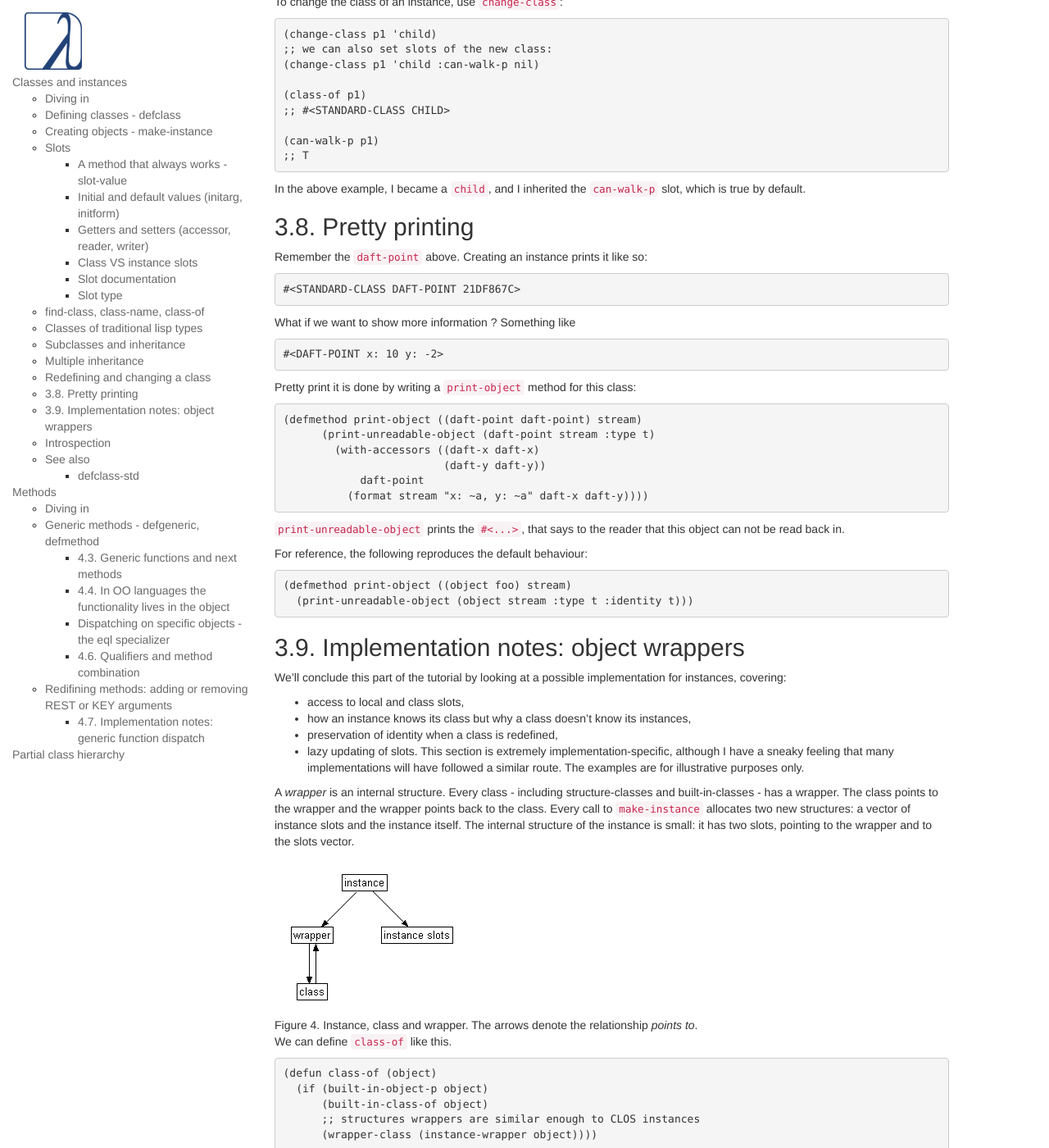
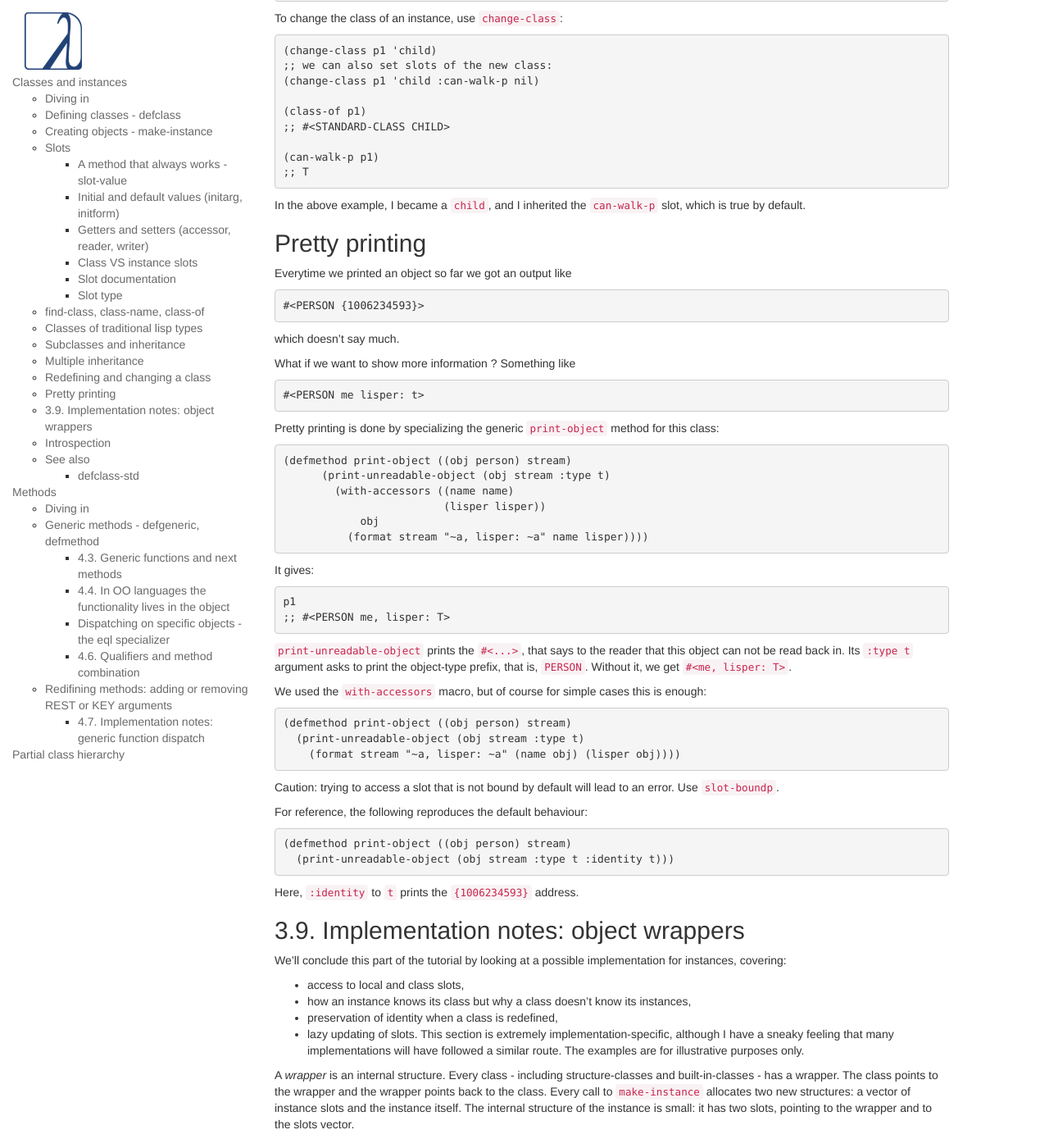
Before and after one commit to LispCookbook/cl-cookbook, a Jekyll site: the page built from clos.md, in a window 1280 px wide and 1400 px high, scrolled down 9565 px. Shown: the whole window at 82% size. Built offline with Jekyll 4.4.1, drawn with Linux system fonts in a browser that asks for light colours; some of the changed text lies outside the part shown.

Commit message:
clos pretty printing++
building on the section I added recently.

```diff
--- a/clos.md
+++ b/clos.md
@@ -567,7 +567,7 @@ takes the place of the old definition, the existing class object is
 updated, and **all instances of the class** (and, recursively, its
 subclasses) **are updated to reflect the new definition**. You don't
 have to recompile anything other than the new `defclass`, nor to
-invalidate any of your objects.
+invalidate any of your objects. Think about it for a second: this is awesome !
 
 For example, with our `person` class:
 
@@ -616,7 +616,7 @@ Changing, adding, removing slots,...
     :accessor age)))
 
 (age p1)
-;; => slot unbound. This is different from "slot missing":
+;; => slot unbound error. This is different from "slot missing":
 
 (slot-value p1 'bwarf)
 ;; => "the slot bwarf is missing from the object #<person…>"
@@ -651,36 +651,61 @@ To change the class of an instance, use `change-class`:
 In the above example, I became a `child`, and I inherited the `can-walk-p` slot, which is true by default.
 
 
-## 3.8. Pretty printing
-
-Remember the `daft-point` above. Creating an instance prints it like so:
-
-    #<STANDARD-CLASS DAFT-POINT 21DF867C>
+## Pretty printing
+
+Everytime we printed an object so far we got an output like
+
+    #<PERSON {1006234593}>
+
+which doesn't say much.
 
 What if we want to show more information ? Something like
 
-    #<DAFT-POINT x: 10 y: -2>
-
-Pretty print it is done by writing a `print-object` method for this class:
-
-~~~lisp
-(defmethod print-object ((daft-point daft-point) stream)
-      (print-unreadable-object (daft-point stream :type t)
-        (with-accessors ((daft-x daft-x)
-                         (daft-y daft-y))
-            daft-point
-          (format stream "x: ~a, y: ~a" daft-x daft-y))))
+    #<PERSON me lisper: t>
+
+Pretty printing is done by specializing the generic `print-object` method for this class:
+
+~~~lisp
+(defmethod print-object ((obj person) stream)
+      (print-unreadable-object (obj stream :type t)
+        (with-accessors ((name name)
+                         (lisper lisper))
+            obj
+          (format stream "~a, lisper: ~a" name lisper))))
+~~~
+
+It gives:
+
+~~~lisp
+p1
+;; #<PERSON me, lisper: T>
 ~~~
 
 `print-unreadable-object` prints the `#<...>`, that says to the reader
-that this object can not be read back in.
+that this object can not be read back in. Its `:type t` argument asks
+to print the object-type prefix, that is, `PERSON`. Without it, we get
+`#<me, lisper: T>`.
+
+We used the `with-accessors` macro, but of course for simple cases this is enough:
+
+~~~lisp
+(defmethod print-object ((obj person) stream)
+  (print-unreadable-object (obj stream :type t)
+    (format stream "~a, lisper: ~a" (name obj) (lisper obj))))
+~~~
+
+Caution: trying to access a slot that is not bound by default will
+lead to an error. Use `slot-boundp`.
+
 
 For reference, the following reproduces the default behaviour:
 
 ~~~lisp
-(defmethod print-object ((object foo) stream)
-  (print-unreadable-object (object stream :type t :identity t)))
-~~~
+(defmethod print-object ((obj person) stream)
+  (print-unreadable-object (obj stream :type t :identity t)))
+~~~
+
+Here, `:identity` to `t` prints the `{1006234593}` address.
 
 
 ## 3.9. Implementation notes: object wrappers
```
Also changed, not shown: other parts of clos.md (+1 -1 lines).
